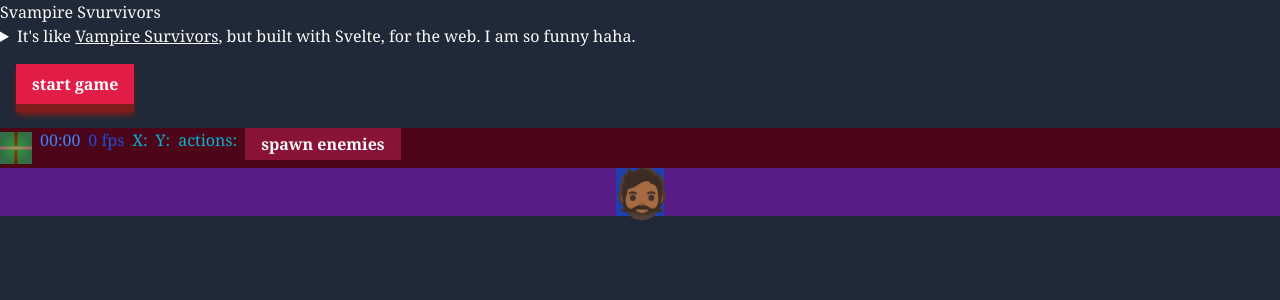
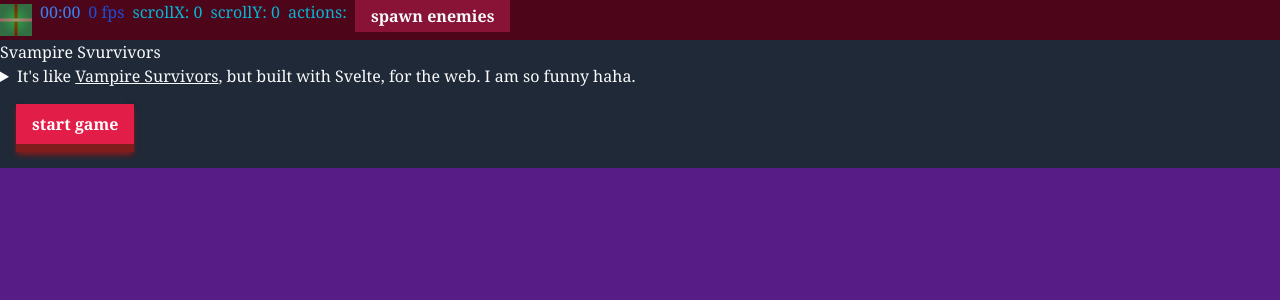
Before and after one commit to saitheninja/svampire-svurvivors, a SvelteKit app: page / in a window 1280 px wide. Shown: the top 300 px of the page. Built offline with nearby package versions, Linux system fonts and the light colour scheme.

Commit message:
Move terrain to its own el

```diff
--- a/src/routes/+page.svelte
+++ b/src/routes/+page.svelte
@@ -92,13 +92,15 @@
     enemyZombie,
   ];
 
+  // start game
+  let isInfoShown = $state(true);
+
   // game
   let innerWidth = $state(0);
   let innerHeight = $state(0);
   let elGameWindow: HTMLDivElement | undefined = $state();
   let elWorld: HTMLDivElement | undefined = $state();
-  // let elTerrain: HTMLDivElement | undefined = $state();
-  let elPlayer: HTMLDivElement | undefined = $state();
+  let elTerrain: HTMLDivElement | undefined = $state();
 
   // timer
   let timestampStart = $state(0);
@@ -114,26 +116,26 @@
 
   function setTerrain(el: HTMLElement, terrain: Terrain) {
     // set dimensions
-    // el.style.width = `${terrain.width}px`;
-    // el.style.height = `${terrain.height}px`;
+    el.style.width = `${terrain.width}px`;
+    el.style.height = `${terrain.height}px`;
 
     // set background
     el.style.backgroundImage = `url(${terrain.imagePath})`;
     el.style.backgroundSize = `${terrain.width}px ${terrain.height}px`;
     el.style.backgroundRepeat = "no-repeat";
-    // el.style.backgroundPosition = "center";
 
     // set position to center
     // triggers before fullscreen with el.clientWidth,Height
     // console.log(el.clientWidth, el.clientHeight);
-    el.style.backgroundPositionX = `-${(terrain.width - innerWidth) / 2}px`;
-    el.style.backgroundPositionY = `-${(terrain.height - innerHeight) / 2}px`;
+    // el.style.backgroundPositionX = `-${(terrain.width - innerWidth) / 2}px`;
+    // el.style.backgroundPositionY = `-${(terrain.height - innerHeight) / 2}px`;
 
     // el.scrollIntoView();
-    // window.scrollTo({
-    //   top: (terrain.height + el.clientHeight) / 2,
-    //   left: (terrain.width + el.clientHeight) / 2,
-    // });
+    if (!elWorld) return;
+    elWorld.scrollTo({
+      top: (terrain.height - elWorld.clientHeight) / 2,
+      left: (terrain.width - elWorld.clientWidth) / 2,
+    });
   }
 
   function startGame() {
@@ -146,20 +148,29 @@
       console.error(`No element with id "world".`);
       return;
     }
-    // if (!elTerrain) {
-    //   console.error(`No element with id "terrain".`);
-    //   return;
-    // }
-    if (!elPlayer) {
-      console.error(`No element with id "player".`);
+    if (!elTerrain) {
+      console.error(`No element with id "terrain".`);
       return;
     }
 
     // fullscreen
     elGameWindow.requestFullscreen();
 
+    // spawn player
+    const elPlayer = spawnElLife(player);
+    elPlayer.id = "player";
+    const spriteOffset = 24;
+    elPlayer.style.left = `${elWorld.clientWidth / 2 - spriteOffset}px`;
+    elPlayer.style.top = `${elWorld.clientHeight / 2 + spriteOffset}px`;
+
+    // add to game
+    elWorld.appendChild(elPlayer);
+
     // load map
-    setTerrain(elWorld, terrainForest);
+    setTerrain(elTerrain, terrainForest);
+
+    // close info window
+    isInfoShown = false;
 
     // start game loop
     window.requestAnimationFrame((timestamp) => {
@@ -176,17 +187,17 @@
     let moveY = 0;
 
     if (actionsActive.includes("left")) {
-      moveX = moveX + 1;
+      moveX = moveX - 1;
     }
     if (actionsActive.includes("right")) {
-      moveX = moveX - 1;
+      moveX = moveX + 1;
     }
 
     if (actionsActive.includes("down")) {
-      moveY = moveY - 1;
+      moveY = moveY + 1;
     }
     if (actionsActive.includes("up")) {
-      moveY = moveY + 1;
+      moveY = moveY - 1;
     }
 
     return { x: moveX, y: moveY };
@@ -209,41 +220,40 @@
 
   function drawWorld(timestamp: number, el: HTMLDivElement, terrain: Terrain) {
     // scroll background
-    let bgX = el.style.backgroundPositionX; // -2000px
-    let bgY = el.style.backgroundPositionY;
-
-    bgX.replace("px", "");
-    bgY.replace("px", "");
-
-    let bgXInt = parseFloat(bgX);
-    let bgYInt = parseFloat(bgY);
-
-    // let scrollX = window.scrollX;
-    // let scrollY = window.scrollY;
+    // let bgX = el.style.backgroundPositionX; // -2000px
+    // let bgY = el.style.backgroundPositionY;
+    //
+    // bgX.replace("px", "");
+    // bgY.replace("px", "");
+    //
+    // let bgXFloat = parseFloat(bgX);
+    // let bgYFloat = parseFloat(bgY);
 
     // add movement
     const move = parseInputs();
-    const distance = (player.speed * (timestamp - timestampPrev)) / 10;
+    const distance = (player.speed / 2) * (timestamp - timestampPrev);
 
-    bgXInt = bgXInt + move.x * distance;
-    bgYInt = bgYInt + move.y * distance;
+    // bgXFloat = bgXFloat + move.x * distance;
+    // bgYFloat = bgYFloat + move.y * distance;
 
-    const widthMax = 0;
-    const widthMin = -terrain.width;
+    // cap x,y to map extents
+    // const widthMax = 0;
+    // const widthMin = -terrain.width;
+    //
+    // const heightMax = 0;
+    // const heightMin = -terrain.height;
+    //
+    // if (bgXFloat < widthMin) bgXFloat = widthMin;
+    // if (bgXFloat > widthMax) bgXFloat = widthMax;
+    //
+    // if (bgYFloat < heightMin) bgYFloat = heightMin;
+    // if (bgYFloat > heightMax) bgYFloat = heightMax;
 
-    const heightMax = 0;
-    const heightMin = -terrain.height;
+    // set new position
+    // el.style.backgroundPositionX = `${bgXFloat}px`;
+    // el.style.backgroundPositionY = `${bgYFloat}px`;
 
-    if (bgXInt < widthMin) bgXInt = widthMin;
-    if (bgXInt > widthMax) bgXInt = widthMax;
-
-    if (bgYInt < heightMin) bgYInt = heightMin;
-    if (bgYInt > heightMax) bgYInt = heightMax;
-
-    el.style.backgroundPositionX = `${bgXInt}px`;
-    el.style.backgroundPositionY = `${bgYInt}px`;
-
-    // el.scrollTo(bgXInt, bgYInt);
+    el.scrollBy({ top: move.y * distance, left: move.x * distance });
   }
 
   function gameLoop(timestamp: number) {
@@ -257,35 +267,43 @@
     window.requestAnimationFrame(gameLoop);
   }
 
+  function spawnElLife(alive: Alive) {
+    const elEmoji = document.createElement("span");
+    elEmoji.classList.add("-ml-1");
+    elEmoji.classList.add("text-5xl");
+    elEmoji.textContent = alive.spriteEmoji;
+
+    const elName = document.createElement("span");
+    elName.classList.add("sr-only");
+    elName.textContent = alive.name;
+
+    const elSprite = document.createElement("div");
+    elSprite.classList.add("size-12");
+    elSprite.classList.add("bg-lime-500");
+
+    elSprite.appendChild(elEmoji);
+    elSprite.appendChild(elName);
+
+    const elAlive = document.createElement("div");
+    elAlive.classList.add("absolute");
+    elAlive.classList.add("max-w-full");
+    elAlive.classList.add("max-h-full");
+
+    elAlive.appendChild(elSprite);
+
+    return elAlive;
+  }
+
   function spawnEnemyWaveCircle(el: HTMLDivElement, wave: Alive[]) {
     // Roll for upgraded monster that drops treasure chest on defeat
 
     const distance = 300;
     const spread = 360 / wave.length;
-    // size-8 = 2rem = 32px
     // size-12 = 3rem = 48px
-    const spriteOffset = 16;
+    const spriteOffset = 24;
 
     wave.forEach((enemy, i) => {
-      // create enemy
-      const elEnemyEmoji = document.createElement("span");
-      elEnemyEmoji.classList.add("-ml-1");
-      elEnemyEmoji.classList.add("text-5xl");
-      elEnemyEmoji.textContent = enemy.spriteEmoji;
-
-      const elEnemyName = document.createElement("span");
-      elEnemyName.classList.add("sr-only");
-      elEnemyName.textContent = enemy.name;
-
-      const elEnemySprite = document.createElement("div");
-      elEnemySprite.classList.add("size-12");
-      elEnemySprite.classList.add("bg-lime-500");
-      elEnemySprite.appendChild(elEnemyEmoji);
-      elEnemySprite.appendChild(elEnemyName);
-
-      const elEnemy = document.createElement("div");
-      elEnemy.classList.add("absolute");
-      elEnemy.appendChild(elEnemySprite);
+      const elEnemy = spawnElLife(enemy);
 
       // add to game
       el.appendChild(elEnemy);
@@ -304,12 +322,62 @@
       elEnemy.style.top = `${el.clientHeight / 2 + y + spriteOffset}px`;
     });
   }
+
+
+
+
+
 </script>
 
 <svelte:window bind:innerWidth bind:innerHeight />
 
 <Controls bind:actionsActive />
 
+<div
+  id="game-window"
+  bind:this={elGameWindow}
+  class="flex max-h-screen flex-col overflow-clip bg-gray-800"
+>
+  <div id="top-ui" class="z-50 flex max-h-max flex-row gap-2 bg-rose-950">
+    <img
+      src={terrainForest.imagePath}
+      alt="Minimap of {terrainForest.name} area."
+      class="my-1 size-8"
+    />
+
+    <time
+      id="timer"
+      datetime="PT{timerMinutes}M{timerSeconds}S"
+      class="flex flex-row gap-0 text-blue-500"
+    >
+      <span>{timerMinutes.toString().length === 1 ? "0" : ""}{timerMinutes}</span>
+      <span>:</span>
+      <span>{timerSeconds.toString().length === 1 ? "0" : ""}{timerSeconds}</span>
+    </time>
+
+    <span class="text-blue-700">{fps} fps</span>
+
+    <span class="text-cyan-500">scrollX: {elWorld ? elWorld.scrollLeft : "no"}</span>
+    <span class="text-cyan-500">scrollY: {elWorld ? elWorld.scrollTop : "no"}</span>
+    <!-- <span class="text-cyan-500">width: {elWorld?.clientWidth ?? "no"}</span> -->
+    <!-- <span class="text-cyan-500">height: {elWorld?.clientHeight ?? "no"}</span> -->
+
+    <span class="text-cyan-500">actions: {actionsActive}</span>
+
+    <form
+      onsubmit={(event) => {
+        event.preventDefault();
+
+        if (!elTerrain) return;
+        spawnEnemyWaveCircle(elTerrain, enemyWave);
+      }}
+    >
+      <button class="bg-rose-900 px-4 py-1 font-extrabold">spawn enemies</button>
+    </form>
+  </div>
+
+  {#if isInfoShown === true}
+    <div id="info">
       <h1>Svampire Svurvivors</h1>
 
       <details>
@@ -329,7 +397,9 @@
 
           <ul>
             <li><a href="https://hack.sveltesociety.dev/2024/rules">SvelteHack Rules</a></li>
-      <li><a href="https://hack.sveltesociety.dev/2023/winners">SvelteHack Winnners 2013</a></li>
+            <li>
+              <a href="https://hack.sveltesociety.dev/2023/winners">SvelteHack Winnners 2013</a>
+            </li>
           </ul>
         </div>
 
@@ -351,69 +421,26 @@
         </div>
       </details>
 
-<form id="form-start-game" onsubmit={() => startGame()}>
+      <form
+        id="form-start-game"
+        onsubmit={(event) => {
+          event.preventDefault();
+          startGame();
+        }}
+      >
         <button
           class="m-4 border-b-8 border-red-900 bg-rose-600 px-4 py-2 font-extrabold text-white shadow-md shadow-red-900"
           >start game</button
         >
       </form>
+    </div>
+  {/if}
 
-<div id="game-window" bind:this={elGameWindow} class="flex flex-col bg-gray-800">
-  <div id="top-ui" class="z-50 flex h-max flex-row gap-2 bg-rose-950">
-    <img
-      src={terrainForest.imagePath}
-      alt="Minimap of {terrainForest.name} area."
-      class="my-1 size-8"
-    />
-
-    <time
-      id="timer"
-      datetime="PT{timerMinutes}M{timerSeconds}S"
-      class="flex flex-row gap-0 text-blue-500"
-    >
-      <span>{timerMinutes.toString().length === 1 ? "0" : ""}{timerMinutes}</span>
-      <span>:</span>
-      <span>{timerSeconds.toString().length === 1 ? "0" : ""}{timerSeconds}</span>
-    </time>
-
-    <span class="text-blue-700">{fps} fps</span>
-
-    <span class="text-cyan-500">X: {elWorld?.style.backgroundPositionX ?? "no"}</span>
-    <span class="text-cyan-500">Y: {elWorld?.style.backgroundPositionY ?? "no"}</span>
-    <!-- <span class="text-cyan-500">width: {elWorld?.clientWidth ?? "no"}</span> -->
-    <!-- <span class="text-cyan-500">height: {elWorld?.clientHeight ?? "no"}</span> -->
-
-    <span class="text-cyan-500">actions: {actionsActive}</span>
-
-    <form
-      onsubmit={(event) => {
-        event.preventDefault();
-
-        if (!elPlayer) return;
-        spawnEnemyWaveCircle(elPlayer, enemyWave);
-      }}
-    >
-      <button class="bg-rose-900 px-4 py-1 font-extrabold">spawn enemies</button>
-    </form>
+  <div bind:this={elWorld} id="world" class="overflow-auto bg-purple-900">
+    <div bind:this={elTerrain} id="terrain" class="min-h-screen">
+      <!-- enemies go here -->
     </div>
 
-  <div bind:this={elWorld} id="world" class="h-full bg-purple-900">
-    <!-- <div bind:this={elTerrain} id="terrain"></div> -->
-
-    <div bind:this={elPlayer} id="player" class="z-10 flex-grow">
-      <div id="player-sprite" class="mx-auto my-auto size-12 max-h-max max-w-max bg-blue-800">
-        <span class="-ml-1 text-5xl">{player.spriteEmoji}</span>
-        <span class="sr-only">{player.name}</span>
-      </div>
-
-      <!-- {#each player.weapons as weapon} -->
-      <!--   <div class="absolute z-20"> -->
-      <!--     <span>{weapon.spriteEmoji}</span> -->
-      <!--     <span class="sr-only">{weapon.name}</span> -->
-      <!--   </div> -->
-      <!-- {/each} -->
-    </div>
-
-    <!-- enemies go here -->
+    <!-- player goes here -->
   </div>
 </div>
```
Lines whose indentation alone changed are shown as unchanged.
